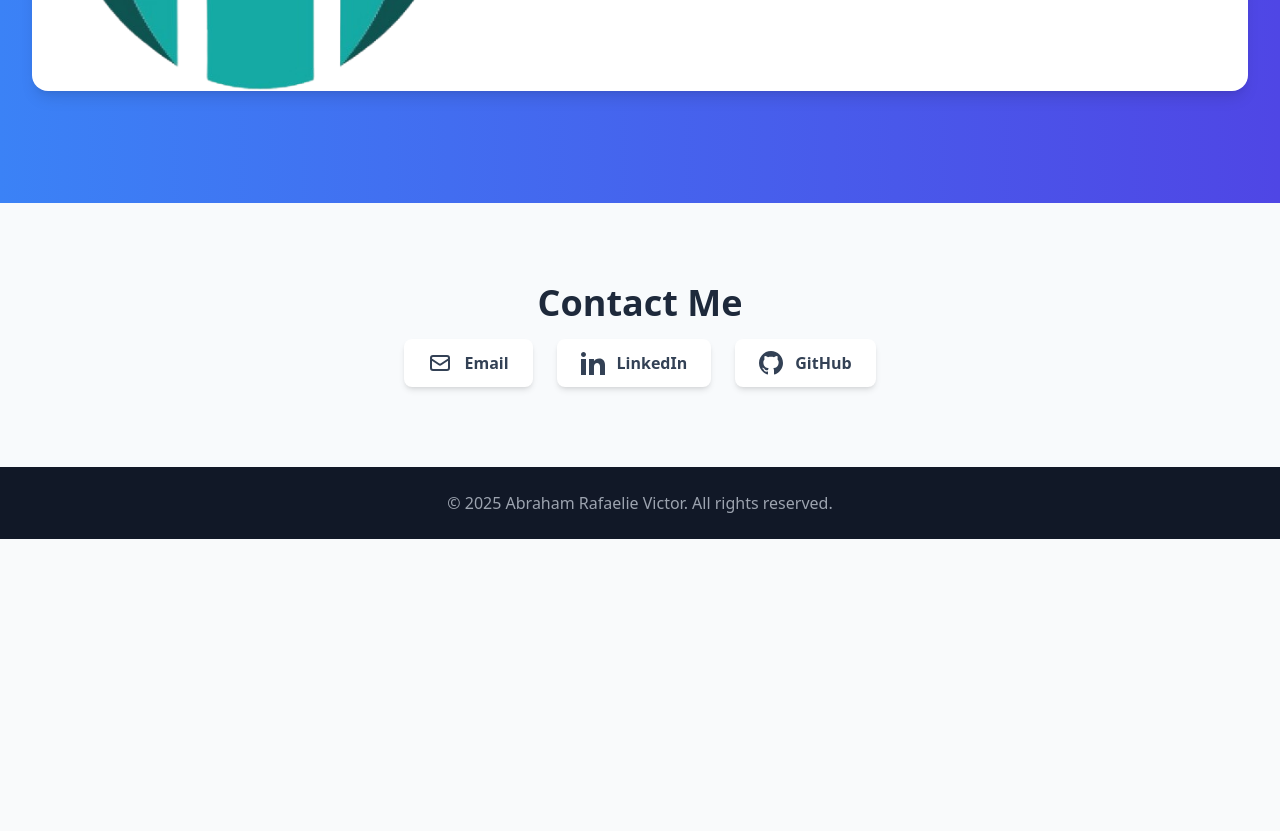
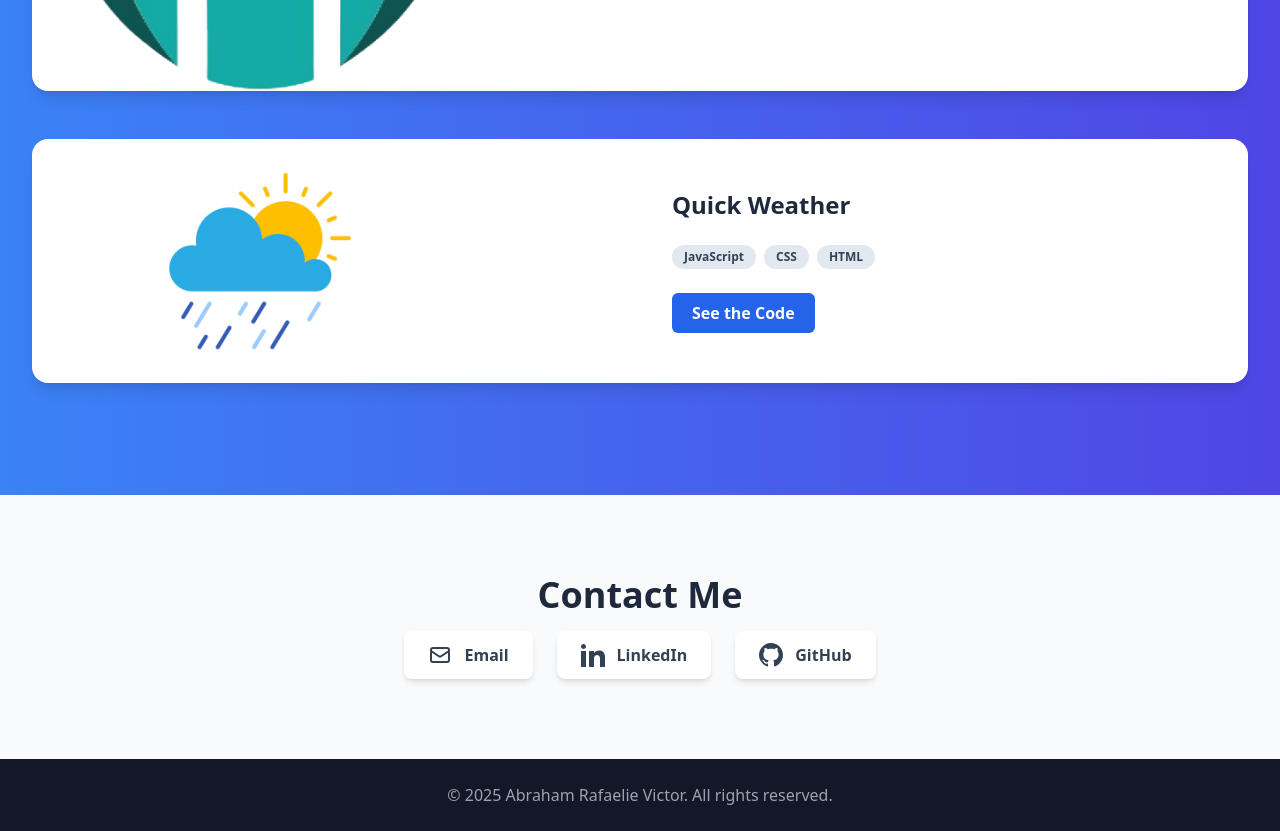
Before and after one commit to abe-coding/abe-coding.github.io, a plain HTML site: page index.html in a window 1280 px wide. Shown: the part 1860-2691 px from the top of the page. Before the commit the page ends 2399 px from the top, so only its background shows below. Drawn offline with nearby package versions, Linux system fonts and the light colour scheme.

Commit message:
update index
update project

```diff
--- a/index.html
+++ b/index.html
@@ -79,6 +79,33 @@
               </div>
             </div>
         </div>
+
+        <div class="bg-white rounded-2xl shadow-lg overflow-hidden mb-12 transform hover:-translate-y-2 transition-transform duration-300">
+            <div class="flex flex-col md:flex-row">
+              <div class="md:w-1/2">
+                  <img src="assets/weather-icon-illustration03-Graphics-10205167-1.jpg" alt="Website Funding" class="object-cover w-3/4 px-10">
+              </div>
+
+              <div class="p-6 md:p-8 flex flex-col justify-center md:w-1/2">
+                  <h3 class="text-2xl font-bold text-slate-800 mb-2">Quick Weather</h3>
+                  <p class="text-slate-600 mb-4">
+
+                  </p>
+
+                  <div class="flex flex-wrap gap-2 mb-6">
+                      <span class="bg-slate-200 text-slate-700 text-xs font-semibold px-3 py-1 rounded-full">JavaScript</span>
+                      <span class="bg-slate-200 text-slate-700 text-xs font-semibold px-3 py-1 rounded-full">CSS</span>
+                        <span class="bg-slate-200 text-slate-700 text-xs font-semibold px-3 py-1 rounded-full">HTML</span>
+                  </div>
+
+                  <div class="flex items-center gap-4">
+                      <a href="https://github.com/abe-coding/quick-weather" class="bg-blue-600 text-white font-semibold py-2 px-5 rounded-md hover:bg-blue-700 transition-colors duration-300">
+                          See the Code
+                      </a>
+                    </div>
+              </div>
+            </div>
+        </div>
     </div>
   </section>
 
```
Also changed, not shown: assets/weather-icon-illustration03-Graphics-10205167-1.jpg (added).
